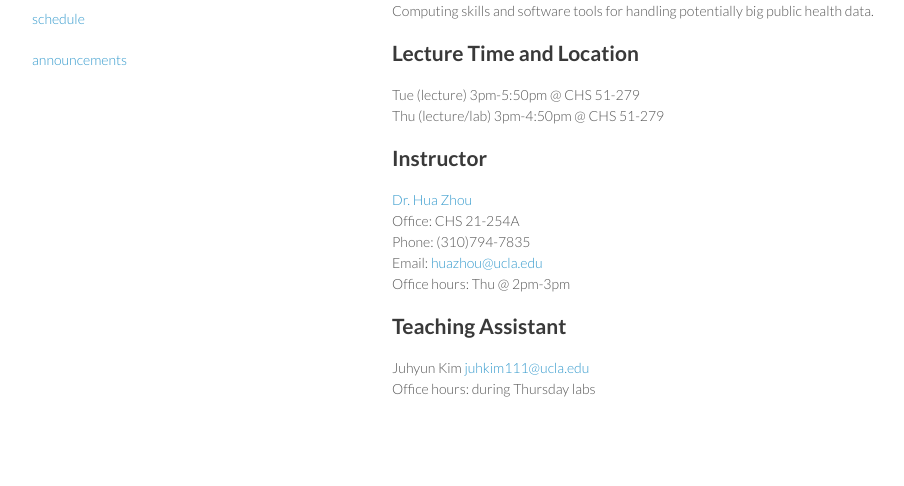
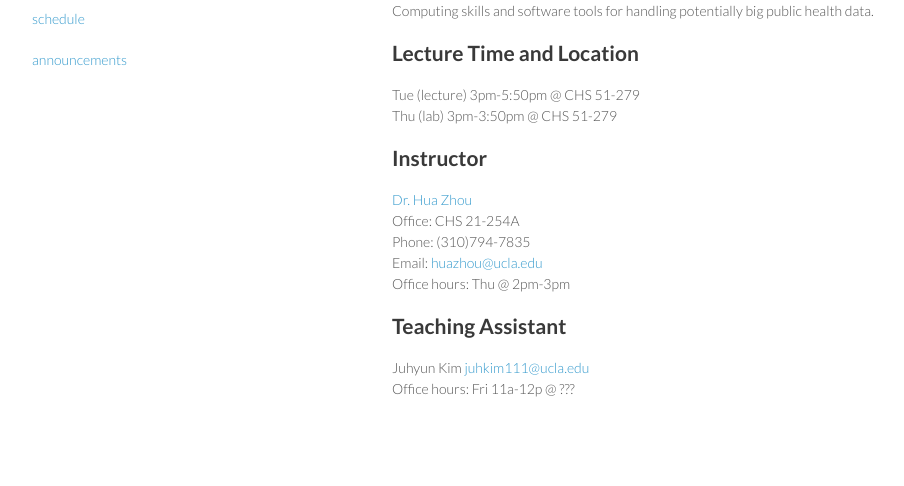
Before and after one commit to ucla-biostat203b-2020winter/ucla-biostat203b-2020winter.github.io, a Jekyll site: the page built from index.md, in a window 1280 px wide. Shown: the part 183-669 px from the top of the page, without its empty margins (178-1082 px from the left). Built offline with Jekyll 4.4.1, drawn with Linux system fonts in a browser that asks for light colours.

Commit message:
update TA office hours; location TBD

```diff
--- a/index.md
+++ b/index.md
@@ -12,7 +12,7 @@ Computing skills and software tools for handling potentially big public health d
 ## Lecture Time and Location
 
 Tue (lecture) 3pm-5:50pm @ CHS 51-279
-Thu (lecture/lab) 3pm-4:50pm @ CHS 51-279
+Thu (lab) 3pm-3:50pm @ CHS 51-279
 
 ## Instructor
 
@@ -25,4 +25,4 @@ Office hours: Thu @ 2pm-3pm
 ## Teaching Assistant
 
 Juhyun Kim <juhkim111@ucla.edu>
-Office hours: during Thursday labs
+Office hours: Fri 11a-12p @ ???
```
Also changed, not shown: syllabus.md (+2 -2 lines).
